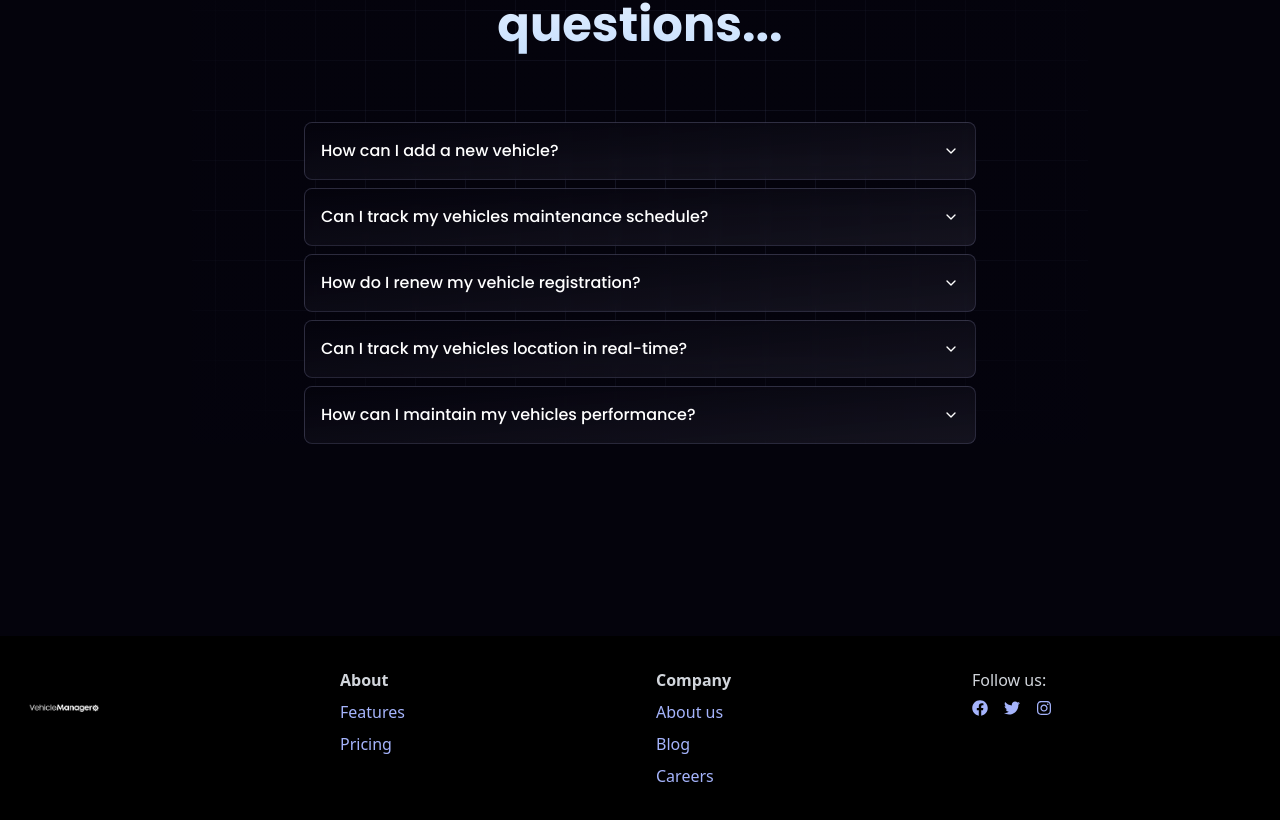
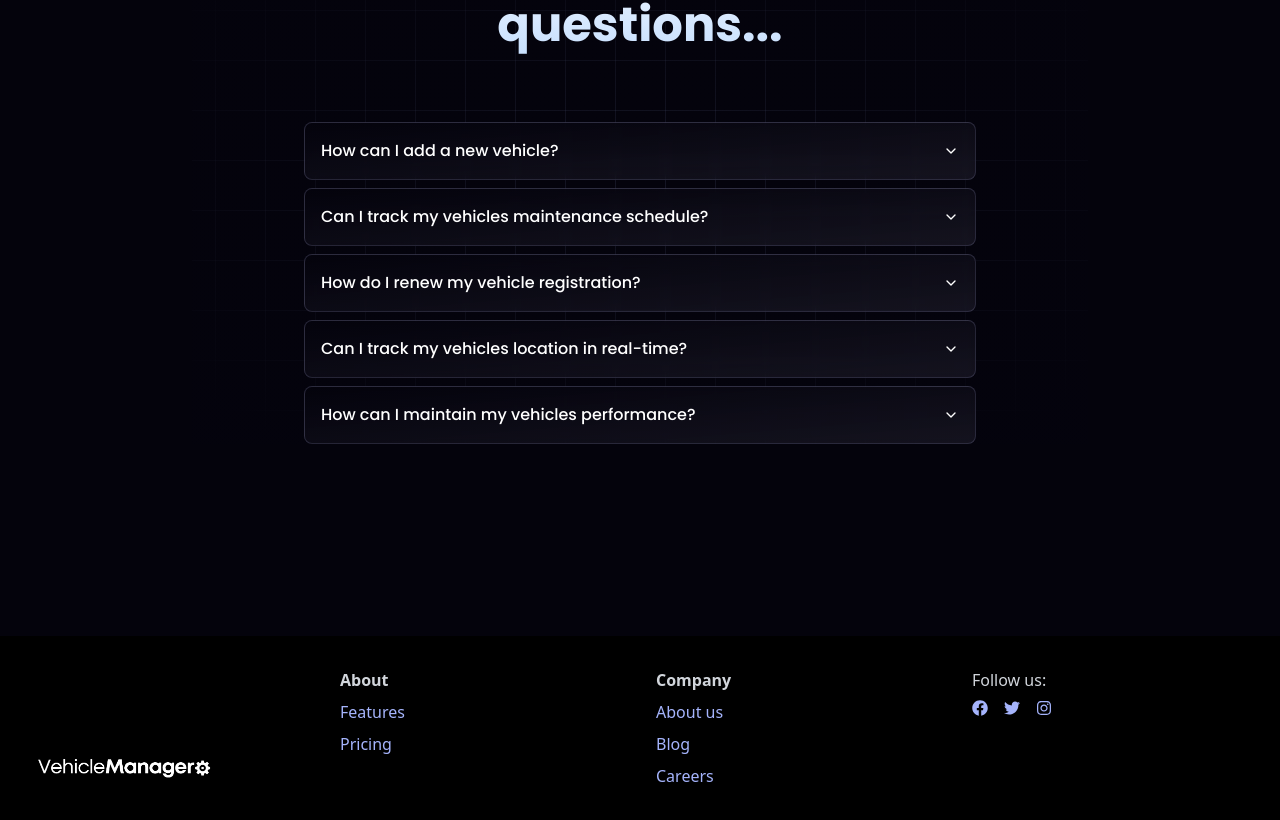
Before and after one commit to Logic-Auto/vehiclemanager, a Next.js app: page /en in a window 1280 px wide. Shown: the part 3679-4499 px from the top of the page. Built offline with nearby package versions, Linux system fonts and the light colour scheme; no server answers.

Commit message:
Update Footer.tsx

```diff
--- a/src/components/core/footer/Footer.tsx
+++ b/src/components/core/footer/Footer.tsx
@@ -11,7 +11,7 @@ export default function Footer() {
           {/* Logo */}
           <div className="flex flex-col items-center md:items-start md:col-span-1">
             <a href="/" title="Home">
-              <img src="/logo3.png" alt="Logo" className="h-10 md:h-20" />
+            <img src="/logo3.png" alt="Logo" width={200} height={100} />
             </a>
           </div>
           {/* Menu Links */}
```
